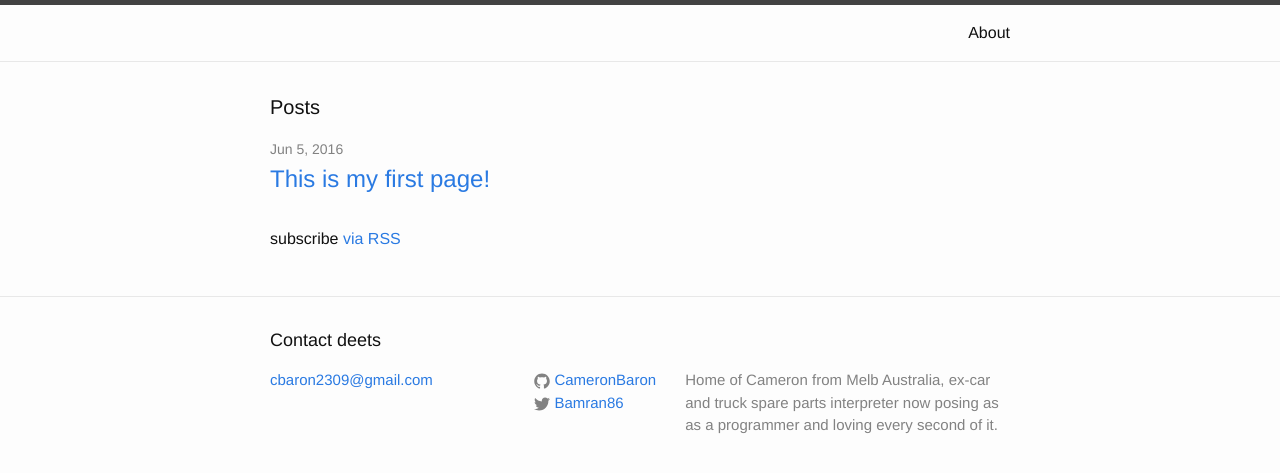
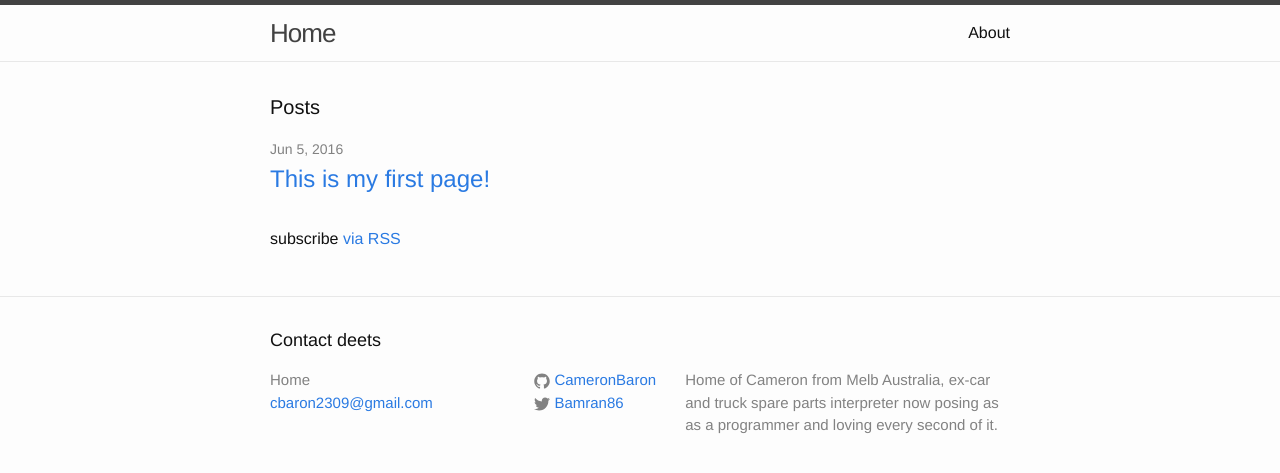
Before and after one commit to CameronBaron/CameronBaron.github.io, a Jekyll site: the page built from index.html, in a window 1280 px wide. Shown: the top 473 px of the page. Built offline with Jekyll 4.4.1, drawn with Linux system fonts in a browser that asks for light colours.

Commit message:
Update _config.yml

```diff
--- a/_config.yml
+++ b/_config.yml
@@ -6,7 +6,7 @@
 # 'jekyll serve'. If you change this file, please restart the server process.
 
 # Site settings
-title:
+title: Home
 email: cbaron2309@gmail.com
 description: > # this means to ignore newlines until "baseurl:"
   Home of Cameron from Melb Australia, ex-car and truck spare parts interpreter now posing as
```
